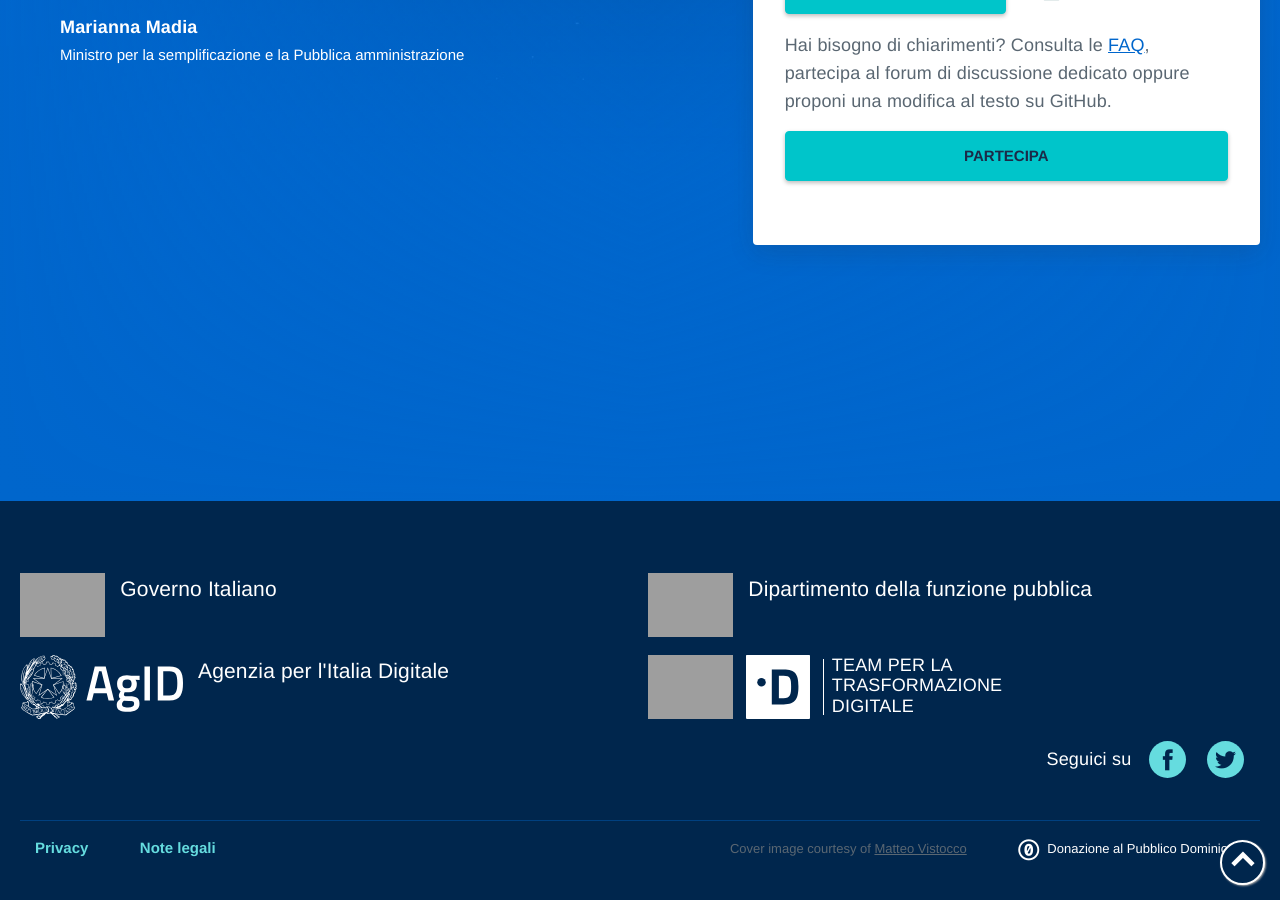
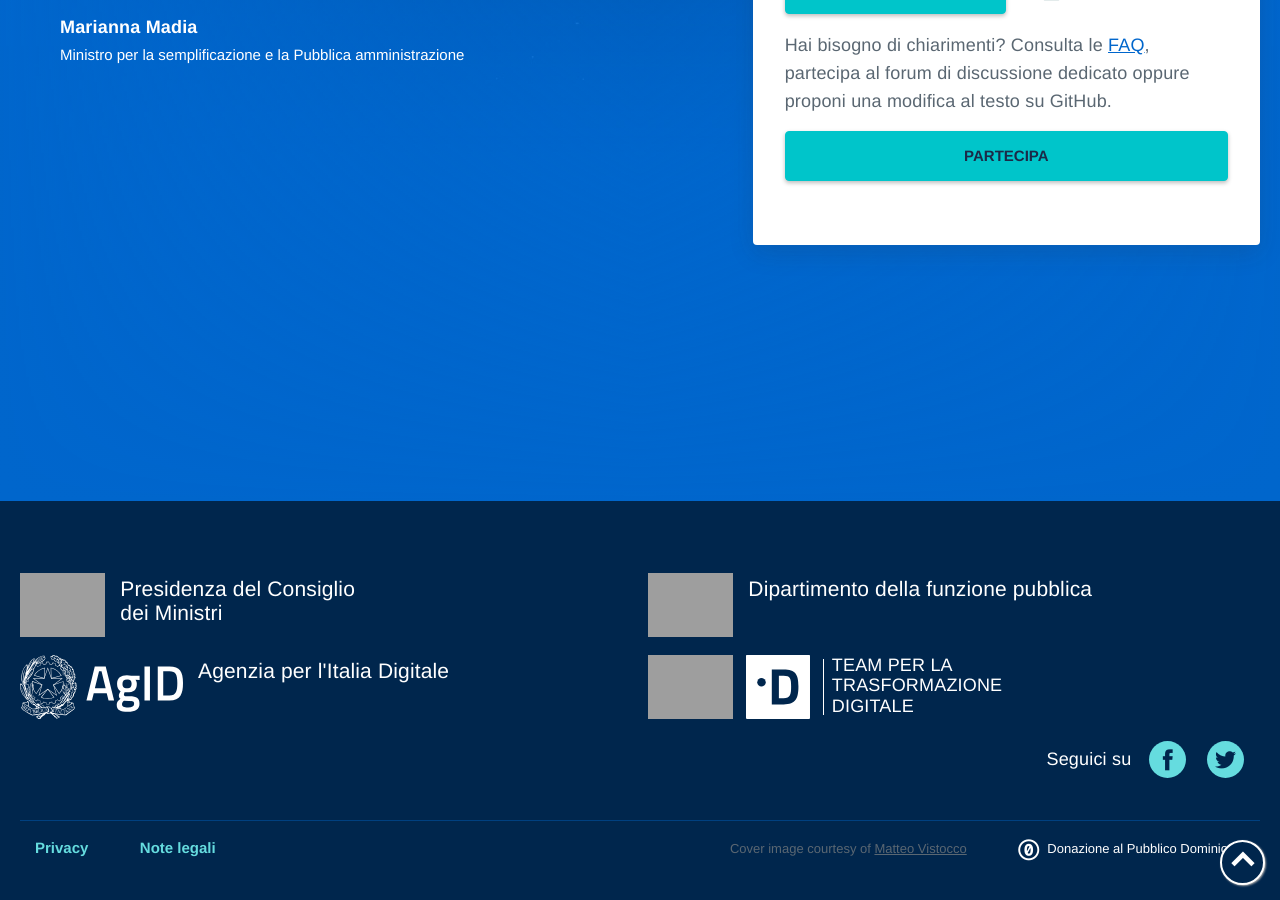
Before and after one commit to italia/pianotriennale-ict.italia.it, a Jekyll site: the page built from _pages/it/index.md, in a window 1280 px wide and 900 px high, scrolled down 1264 px, cut to the strip 0-900 px from the top of the window. Built offline with Jekyll 4.4.1, drawn with Linux system fonts in a browser that asks for light colours; some web fonts are replaced; grey boxes are pictures that could not be loaded.

Commit message:
Fixed +gov_full and pill

```diff
--- a/_config.yml
+++ b/_config.yml
@@ -49,7 +49,7 @@ partner_link: https://teamdigitale.governo.it
 privacy_link: https://developers.italia.it/it/privacy-policy
 partner_logo: /assets/images/dt-logo.svg
 partner_logo_alt: /assets/images/dt-logo-alt.svg
-gov_full: Governo Italiano
+gov_full: Presidenza del Consiglio dei Ministri
 gov_link: http://www.governo.it
 gov_logo: /assets/images/governo.svg
 gov_logo_alt: /assets/images/governo-alt.svg
@@ -58,7 +58,7 @@ dfp_link: http://www.funzionepubblica.gov.it
 dfp_logo: /assets/images/governo.svg
 dfp_logo_alt: /assets/images/governo-alt.svg
 
-pill: v1.0
+pill: 2017-2019
 
 collections:
   pages:
```
